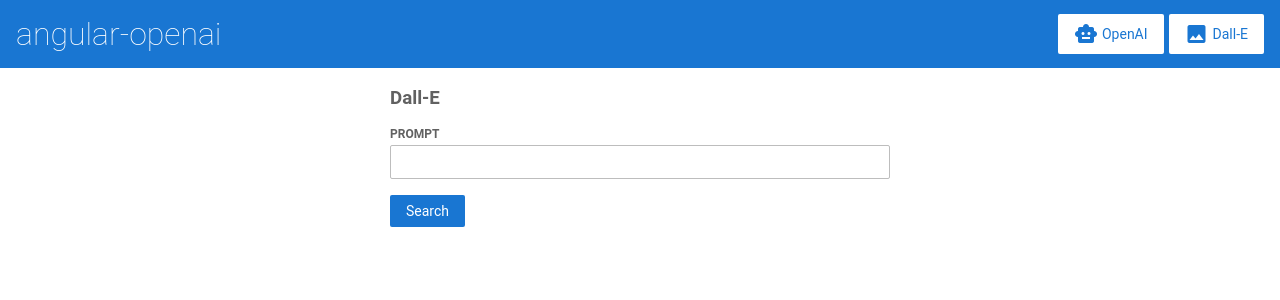
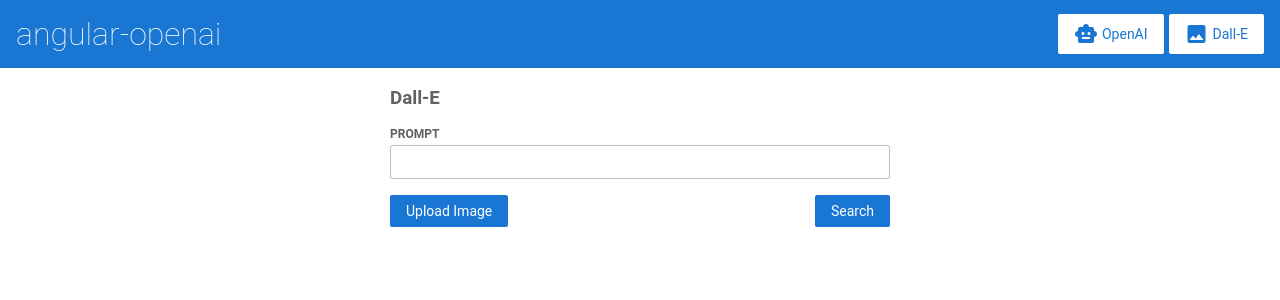
Before and after one commit to berkinsansal/angular-openai, an Angular app: page /dalle in a window 1280 px wide. Shown: the top 300 px of the page. Built offline with nearby package versions, Linux system fonts and the light colour scheme.

Commit message:
upload button added for dalle (without functionality)

```diff
--- a/src/app/dalle/dalle.component.html
+++ b/src/app/dalle/dalle.component.html
@@ -9,7 +9,11 @@
         <input id="prompt" type="text" formControlName="prompt">
     </div>
 
-    <button class="button" type="submit">Search</button>
+    <div class="button-div">
+        <button class="button" (click)="uploadImage()">Upload Image</button>
+
+        <button class="button" type="submit">Search</button>
+    </div>
 
 </form>
 
--- a/src/app/dalle/dalle.component.ts
+++ b/src/app/dalle/dalle.component.ts
@@ -25,6 +25,10 @@ export class DallEComponent {
             apiKey: environment.OPENAI_API_KEY,
         });
         this.openai = new OpenAIApi(configuration);
+    }
+
+    uploadImage() {
+        alert('Currently unavailable feature :(');
     }
 
     onSubmit(): void {
--- a/src/app/openai/openai.component.html
+++ b/src/app/openai/openai.component.html
@@ -9,7 +9,9 @@
         <input id="prompt" type="text" formControlName="prompt">
     </div>
 
-    <button class="button" type="submit">Search</button>
+    <div class="button-div">
+        <button class="button" type="submit">Search</button>
+    </div>
 
 </form>
 
--- a/src/styles.scss
+++ b/src/styles.scss
@@ -134,3 +134,17 @@ app-top-bar {
         margin: 0;
     }
 }
+
+/* OpenAI */
+
+app-openai form .button-div {
+    display: flex;
+    justify-content: end;
+}
+
+/* Dall-E */
+
+app-dalle form .button-div {
+    display: flex;
+    justify-content: space-between;
+}
```
